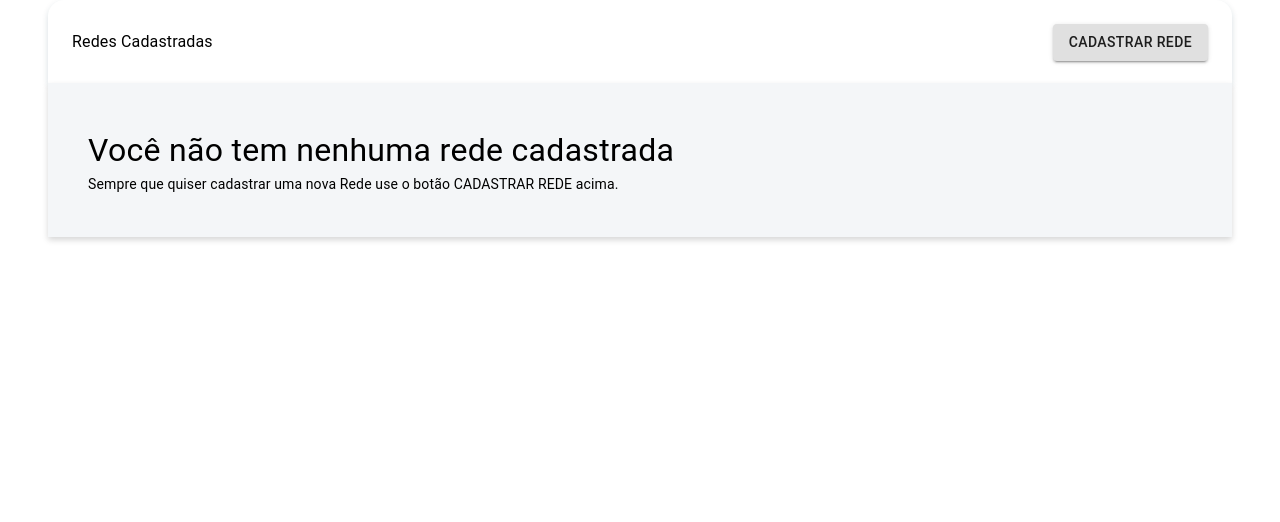
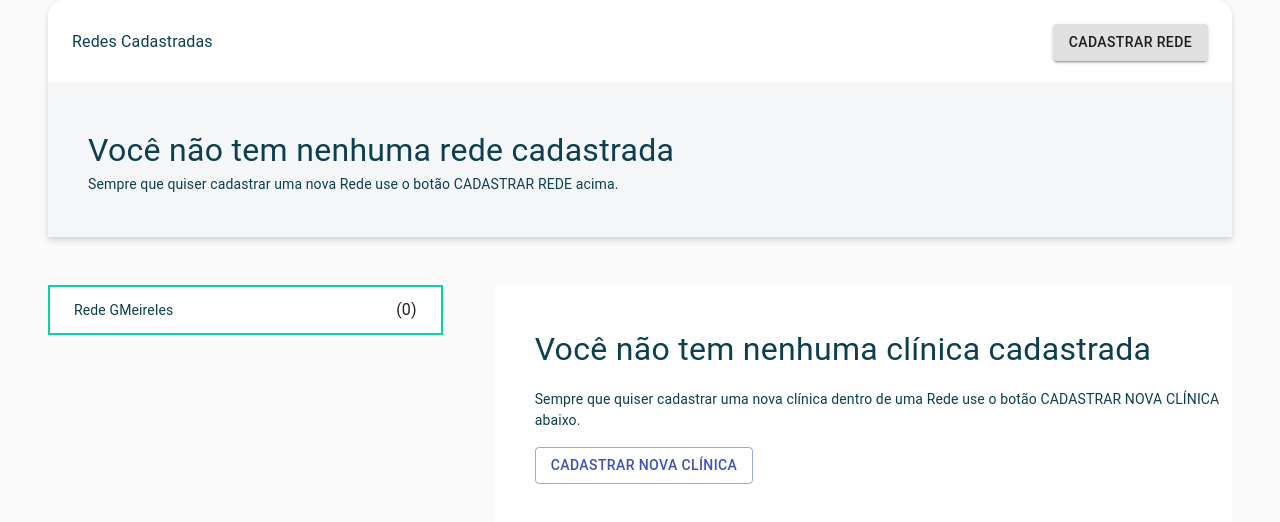
Before and after one commit to fernandolemos92/components, a React (Create React App) app: page / in a window 1280 px wide. Shown: the top 522 px of the page. Built offline with nearby package versions, Linux system fonts and the light colour scheme.

Commit message:
New component was created  its called MeshDetails

```diff
--- a/src/App.js
+++ b/src/App.js
@@ -2,11 +2,15 @@ import React from "react";
 import logo from "./logo.svg";
 import "./App.css";
 import { InfoPanel } from "./Components/InfoPanel/";
+import CssBaseline from "@material-ui/core/CssBaseline";
+import { MeshDetails } from "./Components/MeshDetails";
 
 function App() {
   return (
     <>
+      <CssBaseline />
       <InfoPanel />
+      <MeshDetails />
     </>
   );
 }
--- a/src/Components/InfoPanel/useStyles.js
+++ b/src/Components/InfoPanel/useStyles.js
@@ -10,6 +10,7 @@ export const useStyles = makeStyles((theme) => ({
     borderTopRightRadius: "16px",
     boxShadow: "0px 3px 6px rgba(7,59,76,.16)",
     padding: "24px",
+    zIndex: "999",
   },
   infoPanelDetails: {
     width: "100%",
@@ -28,12 +29,15 @@ export const useStyles = makeStyles((theme) => ({
   },
   infoPanelDescription: {
     fontSize: "16px",
+    color: "#0C3F50",
   },
   infoPanelUserMessage: {
     fontSize: "32px",
+    color: "#0C3F50",
   },
   infoPanelUserOrientation: {
     fontSize: "14px",
+    color: "#0C3F50",
   },
   infoPanelFlutuantButton: {
     display: "none",
--- /dev/null
+++ b/src/Components/MeshDetails/MeshDetails.jsx
@@ -0,0 +1,54 @@
+import { Button, Container, Grid, Typography } from "@material-ui/core";
+import React from "react";
+import { useStyles } from "./useStyles";
+
+const MeshDetails = () => {
+  const classes = useStyles();
+  return (
+    <>
+      <Container
+        style={{
+          padding: "48px",
+          display: "grid",
+          gridTemplateColumns: "1fr 2fr",
+        }}
+      >
+        <Grid
+          container
+          className={classes.meshDescription}
+          justify="space-between"
+          /* max width 1280px esta quebrando o layout, ver de onde essa configuracao vem */
+        >
+          <Grid item>
+            <Typography className={classes.meshName}>Rede GMeireles</Typography>
+          </Grid>
+          <Grid item>
+            <Typography className={classes.meshCount}>(0)</Typography>
+          </Grid>
+        </Grid>
+        <Grid Container className={classes.meshPaper}>
+          <Grid item>
+            <Typography className={classes.meshInfo}>
+              Você não tem nenhuma clínica cadastrada
+            </Typography>
+          </Grid>
+          <Grid item>
+            <Typography className={classes.meshInstruction}>
+              Sempre que quiser cadastrar uma nova clínica dentro de uma Rede
+              use o botão CADASTRAR NOVA CLÍNICA abaixo.
+            </Typography>
+          </Grid>
+          <Button
+            variant="outlined"
+            color="primary"
+            style={{ marginTop: "16px" }}
+          >
+            CADASTRAR NOVA CLÍNICA
+          </Button>
+        </Grid>
+      </Container>
+    </>
+  );
+};
+
+export default MeshDetails;
--- /dev/null
+++ b/src/Components/MeshDetails/index.js
@@ -0,0 +1 @@
+export { default as MeshDetails } from "./MeshDetails";
--- /dev/null
+++ b/src/Components/MeshDetails/useStyles.js
@@ -0,0 +1,33 @@
+import { makeStyles } from "@material-ui/core";
+
+export const useStyles = makeStyles((theme) => ({
+  meshDescription: {
+    maxWidth: "500px",
+    backgroundColor: "#fff",
+    height: "50px",
+    alignItems: "center",
+    paddingLeft: "24px",
+    paddingRight: "24px",
+    border: "2px solid #06D6A0",
+  },
+  meshName: {
+    fontSize: "14px",
+    color: "#0C3F50",
+  },
+  meshPaper: {
+    marginLeft: "52px",
+    backgroundColor: "#fff",
+    height: "64vh",
+    paddingLeft: "40px",
+  },
+  meshInfo: {
+    fontSize: "32px",
+    color: "#0C3F50",
+    paddingTop: "40px",
+  },
+  meshInstruction: {
+    fontSize: "14px",
+    color: "#0C3F50",
+    paddingTop: "16px",
+  },
+}));
```
